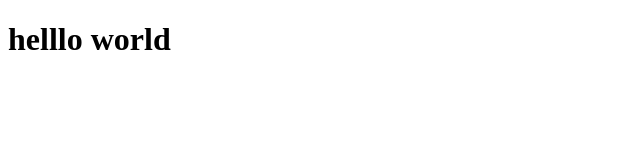
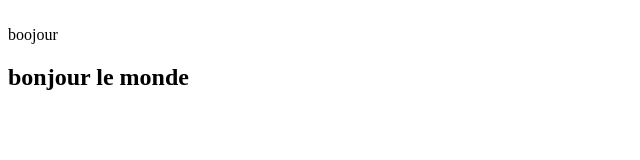
Before and after one commit to rehobothararat/HTML5, a plain HTML site: page index.html in a window 1280 px wide. Shown: the whole page, without its empty margins (0-640 px from the left). Drawn offline with Linux system fonts and the light colour scheme.

Commit message:
first projet

```diff
--- a/index.html
+++ b/index.html
@@ -4,7 +4,11 @@
     <meta charset="UTF-8">
     <meta name="viewport" content="width=device-width, initial-scale=1.0">
     <title>Document</title>
-    <h1> helllo world </h1>
+    <!-- bffoiiuegrzeg -->
+    <br>
+    boojour
+    <h2> bonjour le monde </h2>
+
 </head>
 <body>
 
```
